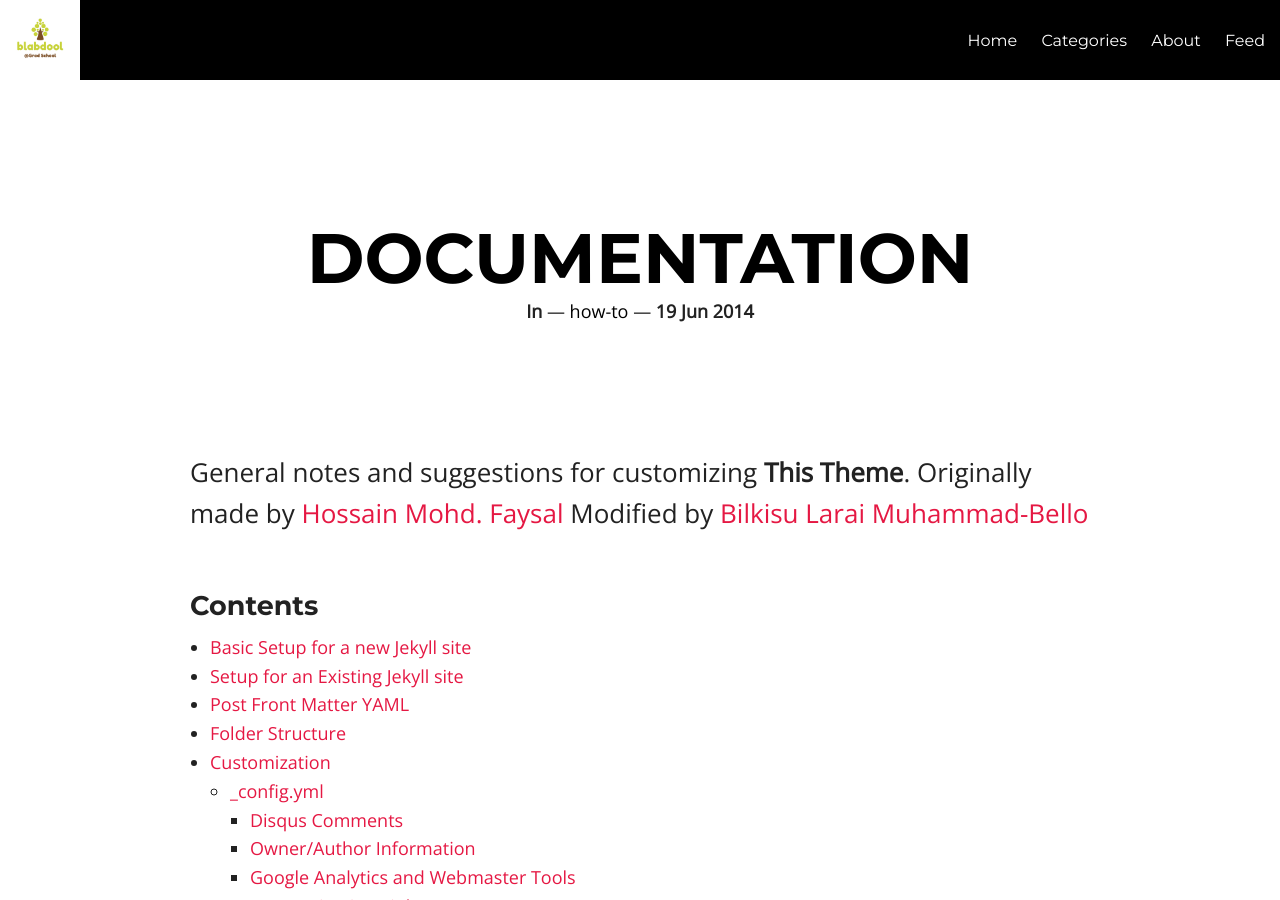
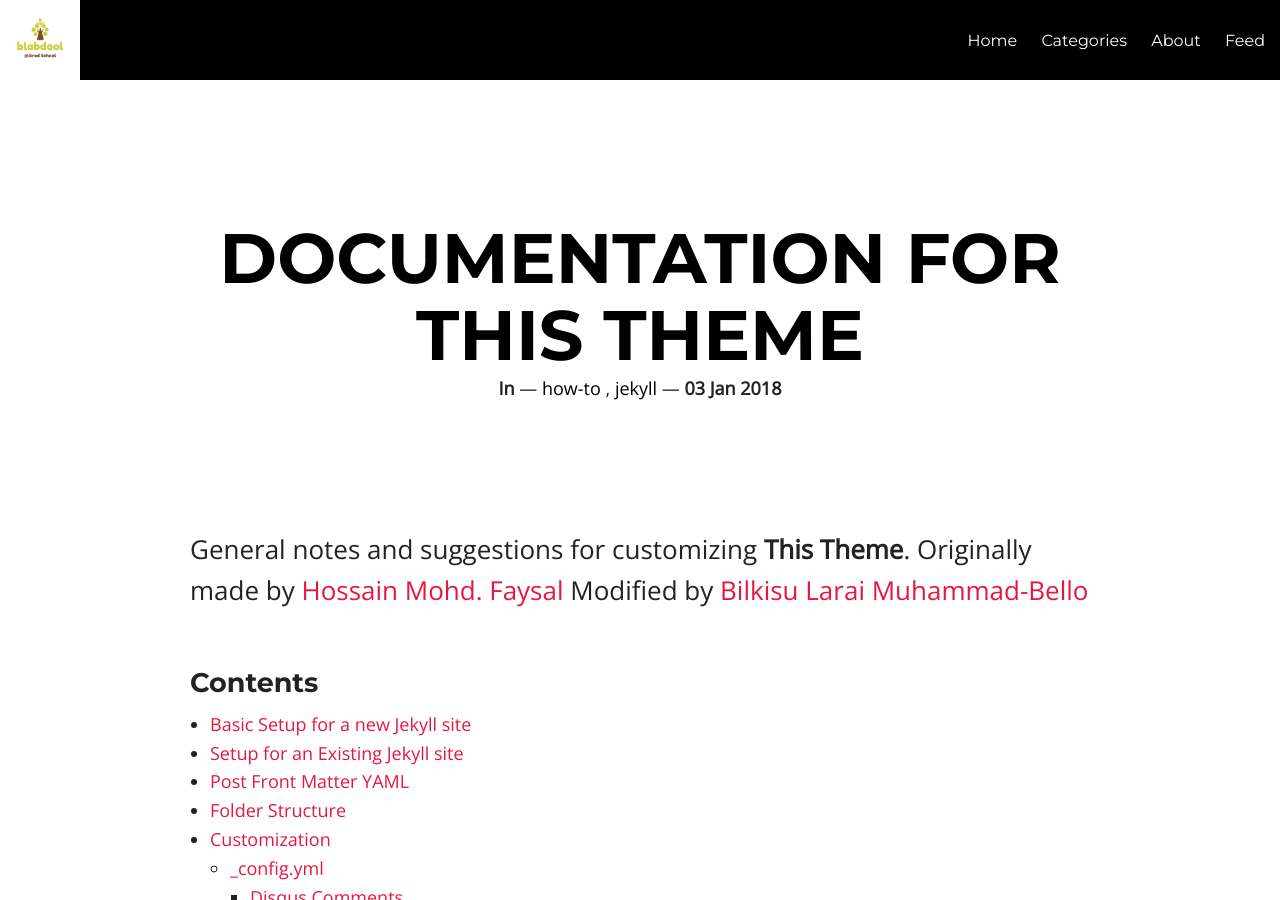
Before and after one commit to blabdool/blabdool.github.io, a Jekyll site: the page built from _posts/2018-01-03-documentation.md, in a window 1280 px wide and 900 px high. Built offline with Jekyll 4.4.1, drawn with Linux system fonts in a browser that asks for light colours; nearby versions of some CDN libraries.

Commit message:
Update and rename 2014-06-19-documentation.md to 2018-01-03-documentation.md

```diff
--- a/_posts/2014-06-19-documentation.md
+++ b/_posts/2018-01-03-documentation.md
@@ -1,9 +1,9 @@
 ---
 layout: post
-title: "Documentation"
+title: "Documentation for this theme"
 description: "Instructions on how to install and customize the HMFAYSAL Notepad Theme."
 category: theme
-tags: [how-to]
+tags: [how-to, jekyll]
 imagefeature:
 ---
 
```
